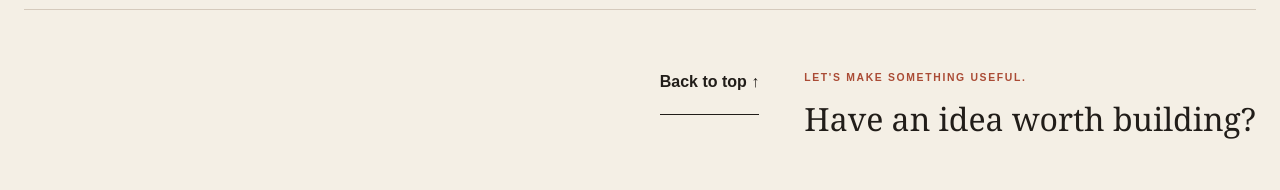
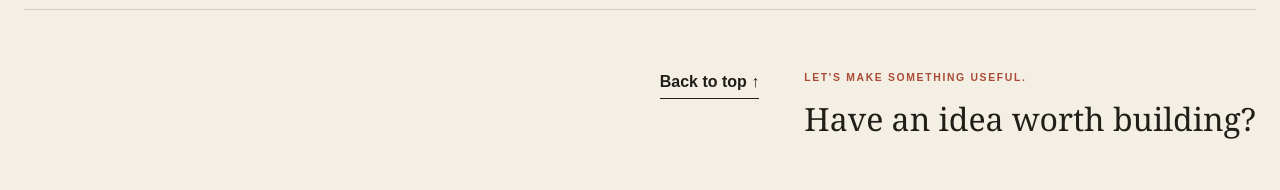
Before and after one commit to abhi-og/abhay-soni-portfolio, a Next.js app in the folder Abhay-Soni-Portfolio-Independent/abhay-soni-portfolio/: page / in a window 1280 px wide. Shown: the part 7547-7737 px from the top of the page. Built offline with nearby package versions, Linux system fonts and the light colour scheme.

Commit message:
Update SiteFooter.tsx

```diff
--- a/Abhay-Soni-Portfolio-Independent/abhay-soni-portfolio/app/components/SiteFooter.tsx
+++ b/Abhay-Soni-Portfolio-Independent/abhay-soni-portfolio/app/components/SiteFooter.tsx
@@ -1,9 +1,11 @@
 export function SiteFooter() {
   return (
     <footer className="site-footer">
+      <div className="back-to-top-row">
        <a href="#" className="back-to-top">
     Back to top ↑
   </a>
+         </div>
 
       <div>
         <p className="footer-kicker">Let&apos;s make something useful.</p>
```
